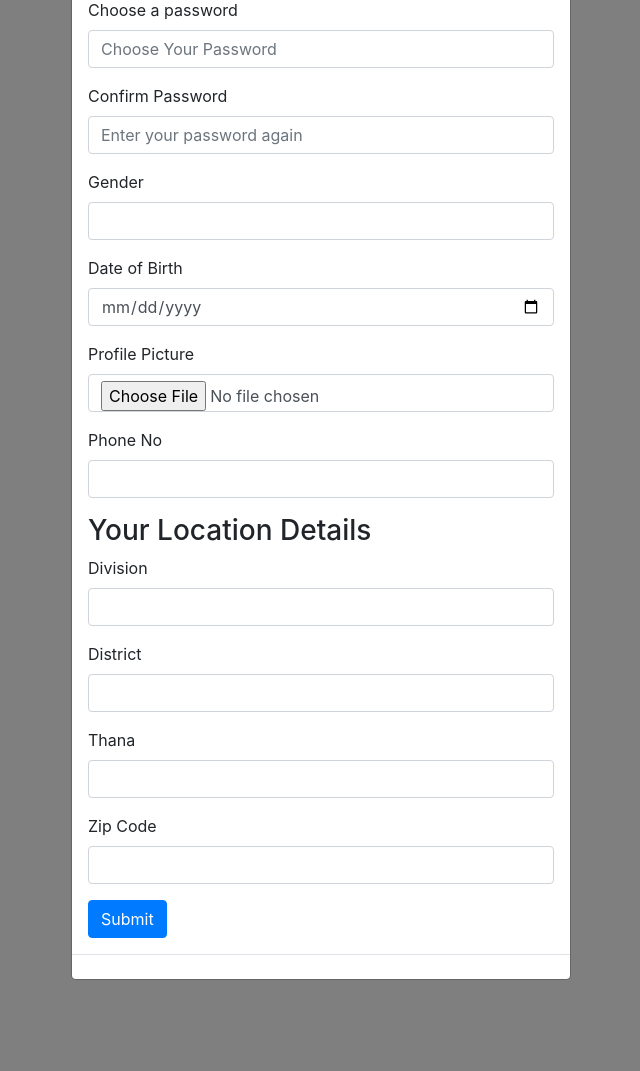
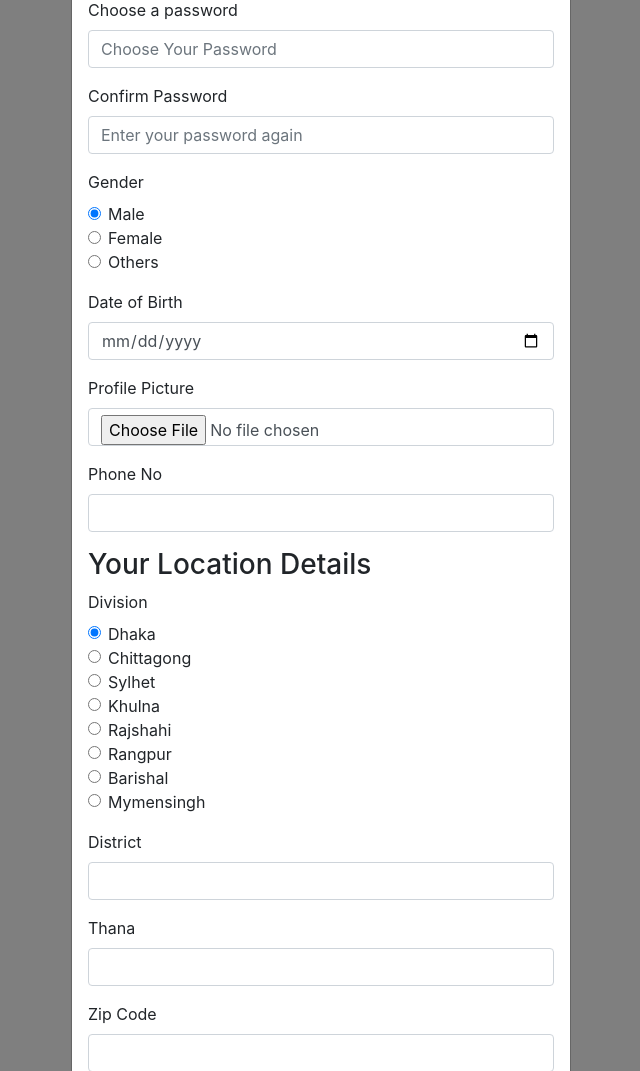
Before and after one commit to buetcse17/bikroy, a Django app: page /about in a window 1280 px wide, after a click on "SignUp". Shown: the part 454-1525 px from the top of the page, without its empty margins (319-959 px from the left). Run offline with Django 3.2, Linux system fonts and the light colour scheme; some libraries are stand-ins or nearby versions.

Commit message:
radio at gender and division in base.html

```diff
--- a/templates/base.html
+++ b/templates/base.html
@@ -151,7 +151,34 @@
             </div>
             <div class="form-group">
               <label for="gender">Gender</label>
-              <input type="text" class="form-control" id="gender" name="gender" placeholder="">
+              <!-- Radio gender start -->
+              <fieldset class="form-group">
+                <div class="row">
+                  <!-- <legend class="col-form-label col-sm-2 pt-0">Select Gender</legend> -->
+                  <div class="col-sm-10">
+                    <div class="form-check">
+                      <input class="form-check-input" type="radio" name="gender" id="gridRadios1" value="MALE" checked>
+                      <label class="form-check-label" for="gridRadios1">
+                        Male
+                      </label>
+                    </div>
+                    <div class="form-check">
+                      <input class="form-check-input" type="radio" name="gender" id="gridRadios2" value="FEMALE">
+                      <label class="form-check-label" for="gridRadios2">
+                        Female
+                      </label>
+                    </div>
+                    <div class="form-check">
+                      <input class="form-check-input" type="radio" name="gender" id="gridRadios2" value="OTHERS">
+                      <label class="form-check-label" for="gridRadios2">
+                        Others
+                      </label>
+                    </div>
+                  </div>
+                </div>
+              </fieldset>
+              <!-- Radio gender end -->
+              <!-- <input type="text" class="form-control" id="gender" name="gender" placeholder=""> -->
             </div>
             <div class="form-group">
               <label for="dateOfBirth">Date of Birth</label>
@@ -170,7 +197,70 @@
             </div>
             <div class="form-group">
               <label for="userDivision">Division</label>
-              <input type="text" class="form-control" id="userDivision" name="userDivision" placeholder="">
+
+              <!-- Radio gender start -->
+              <fieldset class="form-group">
+                <div class="row">
+                  <!-- <legend class="col-form-label col-sm-2 pt-0">Select Gender</legend> -->
+                  <div class="col-sm-10">
+                    <div class="form-check">
+                      <input class="form-check-input" type="radio" name="userDivision" id="gridRadios1" value="dhaka"
+                        checked>
+                      <label class="form-check-label" for="gridRadios1">
+                        Dhaka
+                      </label>
+                    </div>
+                    <div class="form-check">
+                      <input class="form-check-input" type="radio" name="userDivision" id="gridRadios2"
+                        value="chittagong">
+                      <label class="form-check-label" for="gridRadios2">
+                        Chittagong
+                      </label>
+                    </div>
+                    <div class="form-check">
+                      <input class="form-check-input" type="radio" name="userDivision" id="gridRadios2" value="sylhet">
+                      <label class="form-check-label" for="gridRadios3">
+                        Sylhet
+                      </label>
+                    </div>
+                    <div class="form-check">
+                      <input class="form-check-input" type="radio" name="userDivision" id="gridRadios2" value="sylhet">
+                      <label class="form-check-label" for="gridRadios4">
+                        Khulna
+                      </label>
+                    </div>
+                    <div class="form-check">
+                      <input class="form-check-input" type="radio" name="userDivision" id="gridRadios2"
+                        value="rajshahi">
+                      <label class="form-check-label" for="gridRadios5">
+                        Rajshahi
+                      </label>
+                    </div>
+                    <div class="form-check">
+                      <input class="form-check-input" type="radio" name="userDivision" id="gridRadios2" value="rangpur">
+                      <label class="form-check-label" for="gridRadios6">
+                        Rangpur
+                      </label>
+                    </div>
+                    <div class="form-check">
+                      <input class="form-check-input" type="radio" name="userDivision" id="gridRadios2"
+                        value="barishal">
+                      <label class="form-check-label" for="gridRadios7">
+                        Barishal
+                      </label>
+                    </div>
+                    <div class="form-check">
+                      <input class="form-check-input" type="radio" name="userDivision" id="gridRadios2"
+                        value="mymensingh">
+                      <label class="form-check-label" for="gridRadios8">
+                        Mymensingh
+                      </label>
+                    </div>
+                  </div>
+                </div>
+              </fieldset>
+              <!-- Radio gender end -->
+              <!-- <input type="text" class="form-control" id="userDivision" name="userDivision" placeholder=""> -->
             </div>
             <div class="form-group">
               <label for="userDistrict">District</label>
@@ -184,7 +274,7 @@
               <label for="userZip">Zip Code</label>
               <input type="number" class="form-control" id="userZip" name="userZip" placeholder="">
             </div>
-           {% csrf_token %}
+            {% csrf_token %}
             <button type="submit" class="btn btn-primary">Submit</button>
           </form>
         </div>
@@ -193,7 +283,8 @@
       </div>
     </div>
 
-  </div> </div>
+  </div>
+  </div>
 
 
 
```
